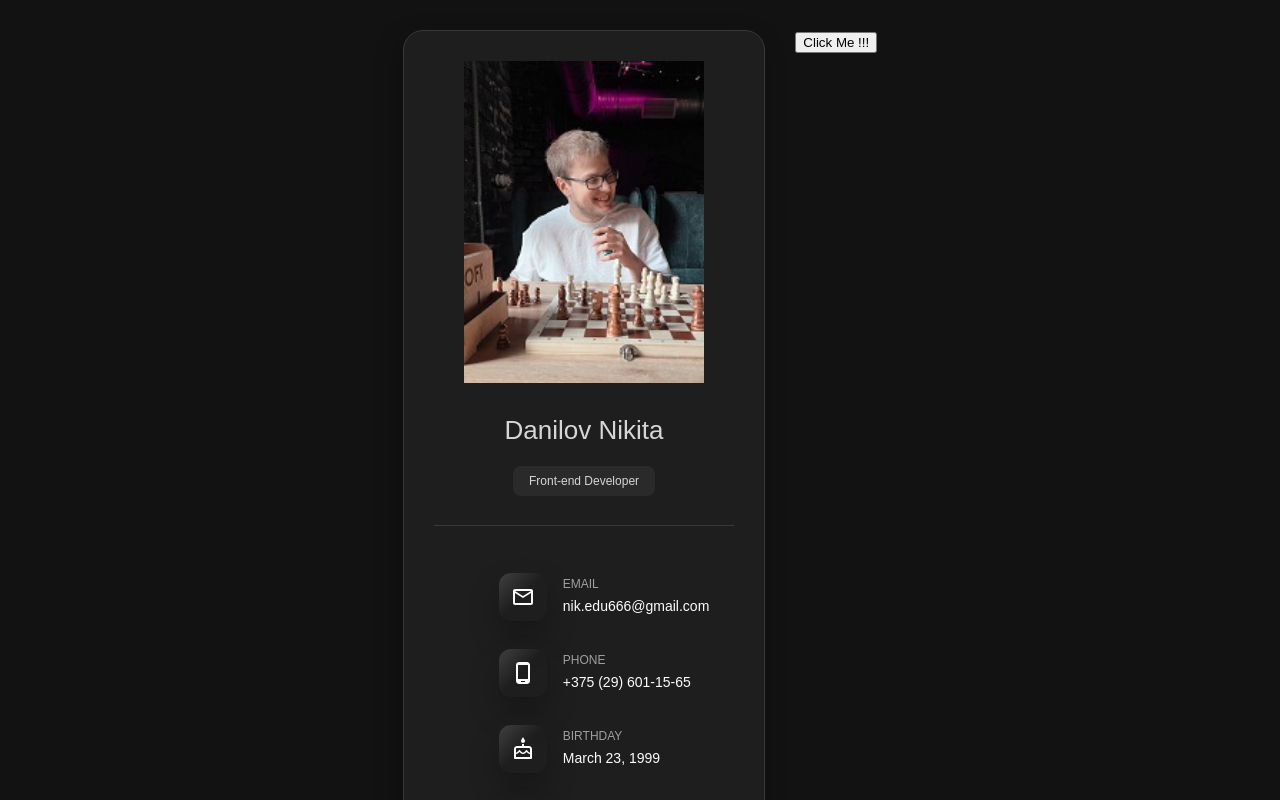
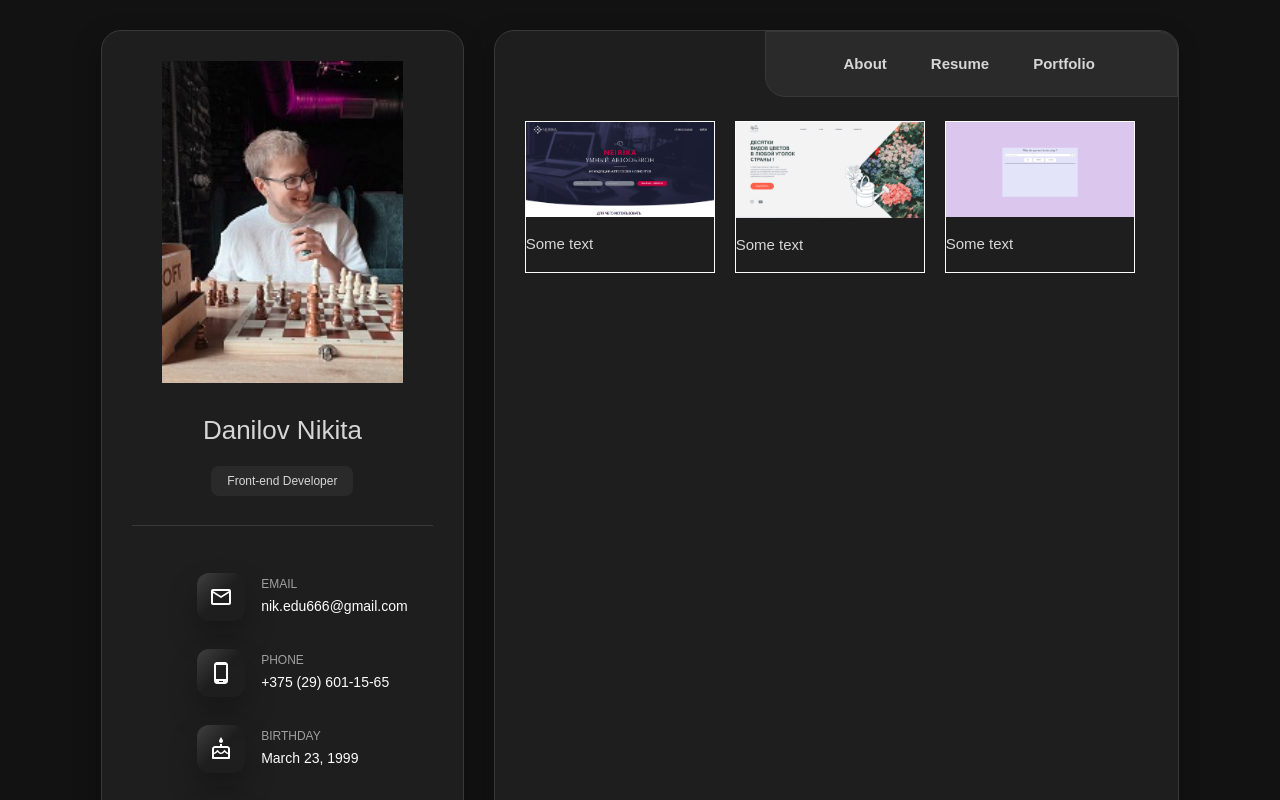
Before and after one commit to NikiDan/landingPage, a React (Create React App) app: page /portfolio in a window 1280 px wide. Shown: the top 800 px of the page. Built offline with nearby package versions, Linux system fonts and the light colour scheme.

Commit message:
Portfolio cards

```diff
--- a/src/Components/ContentMobile/ContentMobile.jsx
+++ b/src/Components/ContentMobile/ContentMobile.jsx
@@ -111,7 +111,6 @@ const ContentMobile = () => {
                 <div className="portfolio__item neirika">
                     <a href="https://nikidan.github.io/Neirika/index.html"
                        target="_blank"
-                       className="portfolio__card-link"
                        rel="noopener noreferrer"
                     >
                         <div className="img-container">
@@ -122,7 +121,6 @@ const ContentMobile = () => {
                 <div className="portfolio__item square">
                     <a href="https://nikidan.github.io/CvetOzera/index.html"
                        target="_blank"
-                       className="portfolio__card"
                        rel="noopener noreferrer"
                     >
                         <div className="img-container">
@@ -133,7 +131,6 @@ const ContentMobile = () => {
                 <div className="portfolio__item todo">
                     <a href="https://heartfelt-bunny-71754e.netlify.app/"
                        target="_blank"
-                       className="portfolio__card-link"
                        rel="noopener noreferrer"
                     >
                         <div className="img-container">
--- a/src/Components/ContentPc/ContentPc.jsx
+++ b/src/Components/ContentPc/ContentPc.jsx
@@ -63,7 +63,6 @@ const ContentPc = () => {
                 <div className="portfolio__item neirika">
                     <a href="https://nikidan.github.io/Neirika/index.html"
                        target="_blank"
-                       className="portfolio__card-link"
                        rel="noopener noreferrer"
                     >
                         <div className="img-container">
@@ -74,7 +73,6 @@ const ContentPc = () => {
                 <div className="portfolio__item square">
                     <a href="https://nikidan.github.io/CvetOzera/index.html"
                        target="_blank"
-                       className="portfolio__card"
                        rel="noopener noreferrer"
                     >
                         <div className="img-container">
@@ -85,7 +83,6 @@ const ContentPc = () => {
                 <div className="portfolio__item todo">
                     <a href="https://heartfelt-bunny-71754e.netlify.app/"
                        target="_blank"
-                       className="portfolio__card-link"
                        rel="noopener noreferrer"
                     >
                         <div className="img-container">
--- a/src/Components/PortfolioPc/PortfolioPc.jsx
+++ b/src/Components/PortfolioPc/PortfolioPc.jsx
@@ -1,9 +1,66 @@
 import React from 'react';
+import {Link} from "react-router-dom";
+import imgNeirika from "../img/Neirika.png";
+import imgSquare from "../img/Square.png";
+import imgTodo from "../img/Todo.png";
+
+import "./style.css";
 
 const PortfolioPc = () => {
     return(
-        <div>
-            <button>Click Me !!!</button>
+        <div className="content portfolio__content__main">
+            {/*<h1 className="portfolio__header__text">Hi ! Here you can look at my portfolio projects</h1>*/}
+            <div className="nav-container">
+                <ul className="nav">
+                    <li className="nav__item">
+                        <Link className="active" to="/">About</Link>
+                    </li>
+                    <li className="nav__item">
+                        <Link className="active" to="/">Resume</Link>
+                    </li>
+                    <li className="nav__item">
+                        <Link className="active">Portfolio</Link>
+                    </li>
+                </ul>
+            </div>
+            <div className="portfolio__content">
+                <div className="portfolio__item neirika portfolio__card">
+                    <a href="https://nikidan.github.io/Neirika/index.html"
+                       target="_blank"
+                       className="portfolio__card-link"
+                       rel="noopener noreferrer"
+                    >
+                        <div className="card__img-container">
+                            <img src={imgNeirika} alt="Project" className="card__img"/>
+                        </div>
+                    </a>
+                    <p className="card__description">Some text</p>
+                </div>
+                <div className="portfolio__item square portfolio__card">
+                    <a href="https://nikidan.github.io/CvetOzera/index.html"
+                       target="_blank"
+                       className="portfolio__card-link"
+                       rel="noopener noreferrer"
+                    >
+                        <div className="card__img-container">
+                            <img src={imgSquare} alt="Project" className="card__img"/>
+                        </div>
+                    </a>
+                    <p className="card__description">Some text</p>
+                </div>
+                <div className="portfolio__item todo portfolio__card">
+                    <a href="https://heartfelt-bunny-71754e.netlify.app/"
+                       target="_blank"
+                       className="portfolio__card-link"
+                       rel="noopener noreferrer"
+                    >
+                        <div className="card__img-container">
+                            <img src={imgTodo} alt="Project" className="card__img"/>
+                        </div>
+                    </a>
+                    <p className="card__description">Some text</p>
+                </div>
+            </div>
         </div>
     );
 }
--- a/src/Components/PortfolioPc/style.css
+++ b/src/Components/PortfolioPc/style.css
@@ -0,0 +1,36 @@
+.portfolio__content{
+    display: flex;
+    width: 100%;
+    height: auto;
+    margin-top: 60px;
+    justify-content: space-around;
+}
+
+.portfolio__card{
+    border: 1px solid #FCFCFC;
+}
+
+.portfolio__item {
+    width: 34%;
+}
+
+.card__img-container{
+    background: #000000;
+    overflow: hidden;
+    /*border-radius: 8px;*/
+    z-index: 1;
+}
+
+.card__img{
+    display: block;
+    opacity: 1;
+    width: 100%;
+    height: auto;
+    transition: opacity 124ms linear, transform 124ms linear;
+    /*border-radius: 8px;*/
+}
+
+.card__img:hover {
+    opacity: 0.9;
+    transform: scale(1.1);
+}
```
